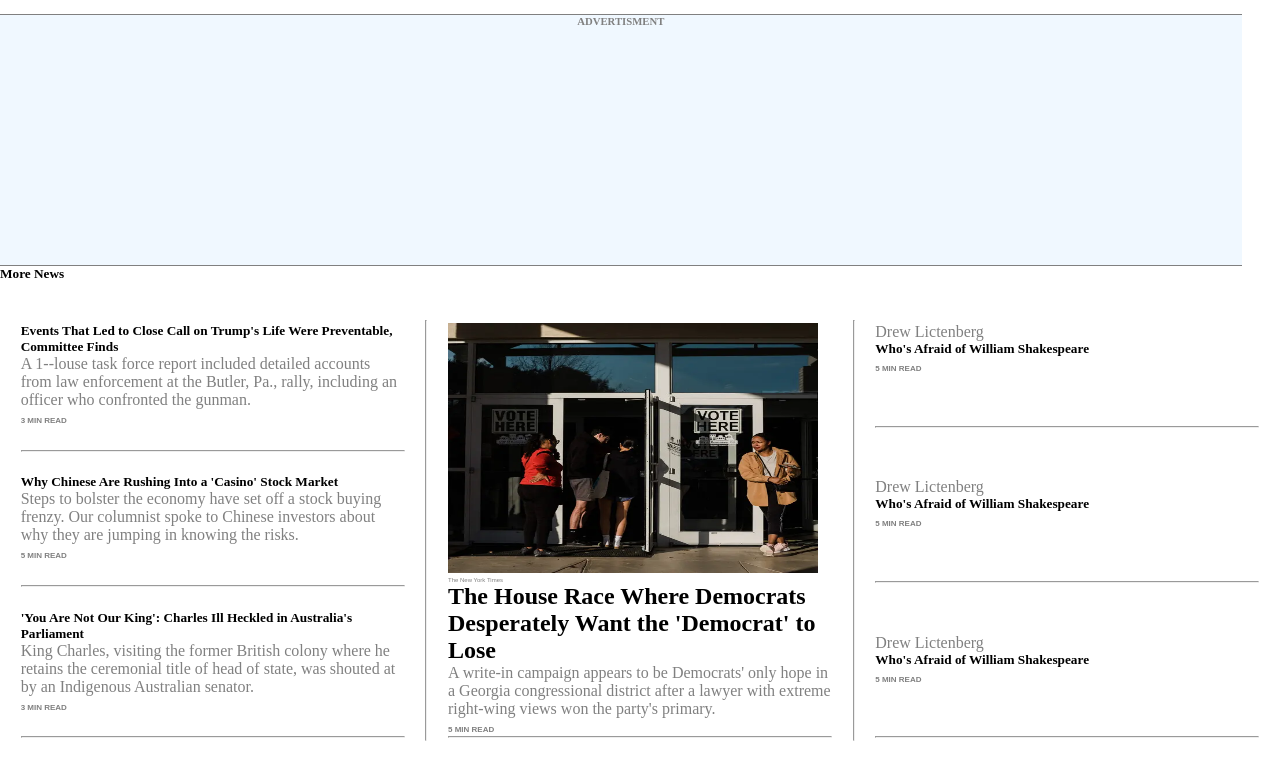
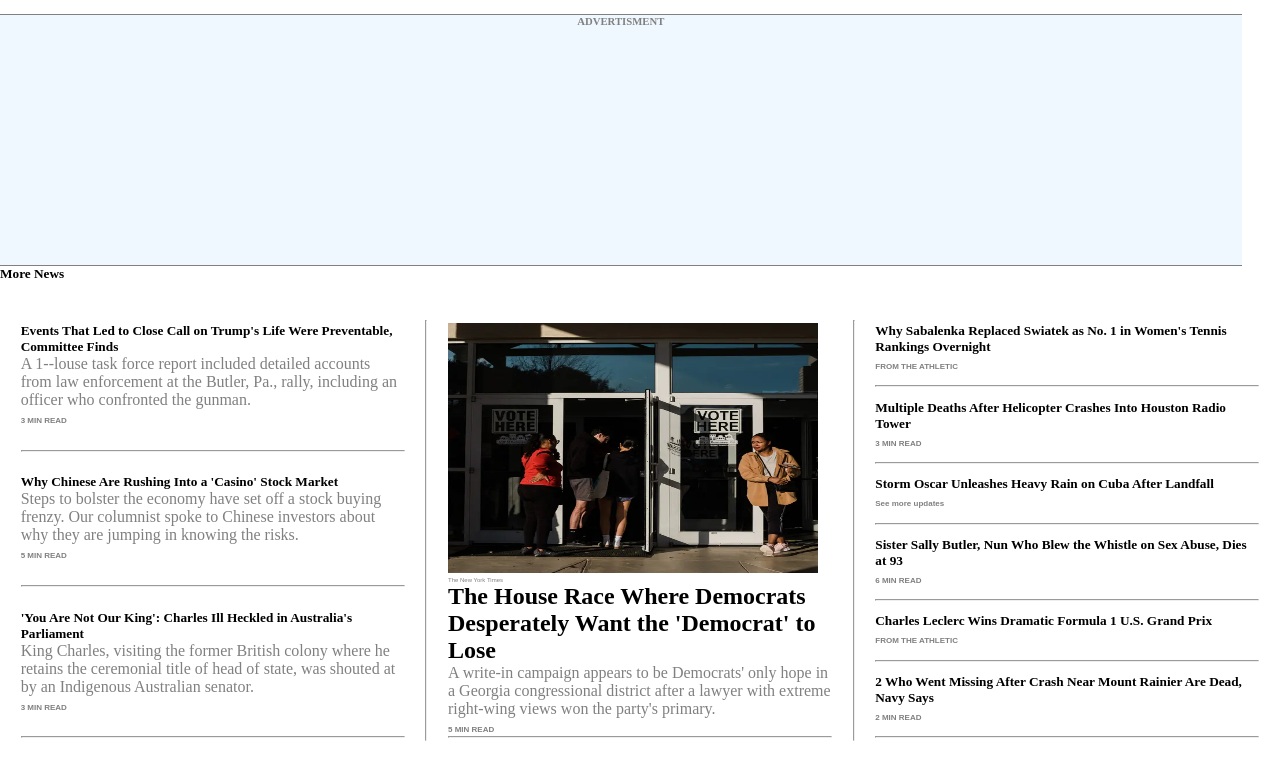
Before and after one commit to MudehDieudonne/new-york-timer-cln, a plain HTML site: page index.html in a window 1280 px wide. Shown: the part 5925-6704 px from the top of the page. Drawn offline with Linux system fonts and the light colour scheme.

Commit message:
Finish with More Info section

```diff
--- a/index.html
+++ b/index.html
@@ -857,23 +857,53 @@
         <div class="lft">
           <!--Container rectange-->
          <div class="k-txt">
-           <p>Drew Lictenberg</p>
-           <h5>Who's Afraid of William Shakespeare</h5>
-           <small>5 MIN READ</small>
+           <h5>
+            Why Sabalenka Replaced Swiatek as No. 1 in
+            Women's Tennis Rankings Overnight
+            </h5>
+           <small>FROM THE ATHLETIC</small>
          </div>
         <hr>
         <!--2-->
         <div class="k-txt">
-          <p>Drew Lictenberg</p>
-          <h5>Who's Afraid of William Shakespeare</h5>
-          <small>5 MIN READ</small>
+          <h5>
+            Multiple Deaths After Helicopter Crashes Into
+            Houston Radio Tower
+          </h5>
+          <small>3 MIN READ</small>
         </div>
         <hr>
         <!--2-->
         <div class="k-txt">
-          <p>Drew Lictenberg</p>
-          <h5>Who's Afraid of William Shakespeare</h5>
-          <small>5 MIN READ</small>
+          <h5>
+            Storm Oscar Unleashes Heavy Rain on
+            Cuba After Landfall
+          </h5>
+          <small>See more updates</small>
+        </div>
+        <hr>
+        <!--2-->
+        <div class="k-txt">
+          <h5>
+            Sister Sally Butler, Nun Who Blew the Whistle on Sex Abuse, Dies at 93
+          </h5>
+          <small>6 MIN READ</small>
+        </div>
+        <hr>
+        <!--F2-->
+        <div class="k-txt">
+          <h5>
+            Charles Leclerc Wins Dramatic Formula 1 U.S. Grand Prix
+          </h5>
+          <small>FROM THE ATHLETIC</small>
+        </div>
+        <hr>
+        <!--F2-->
+        <div class="k-txt">
+          <h5>
+            2 Who Went Missing After Crash Near Mount Rainier Are Dead, Navy Says
+          </h5>
+          <small>2 MIN READ</small>
         </div>
         <hr>
       </div>
```
